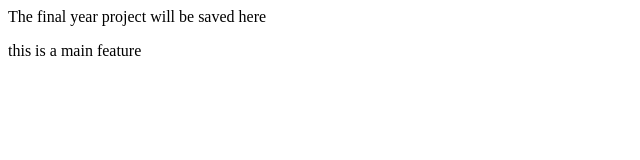
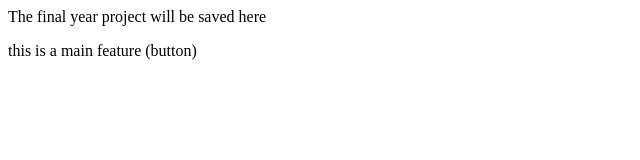
Before and after one commit to venkat-vishwa/final_year, a plain HTML site: page index.html in a window 1280 px wide. Shown: the full height of the page, 0-640 px from the left. Drawn offline with Linux system fonts and the light colour scheme.

Commit message:
new buton added

```diff
--- a/index.html
+++ b/index.html
@@ -1,2 +1,2 @@
 <p> The final year project will be saved here</p>
-<p> this is a main feature </p>
+<p> this is a main feature (button)</p>
```
